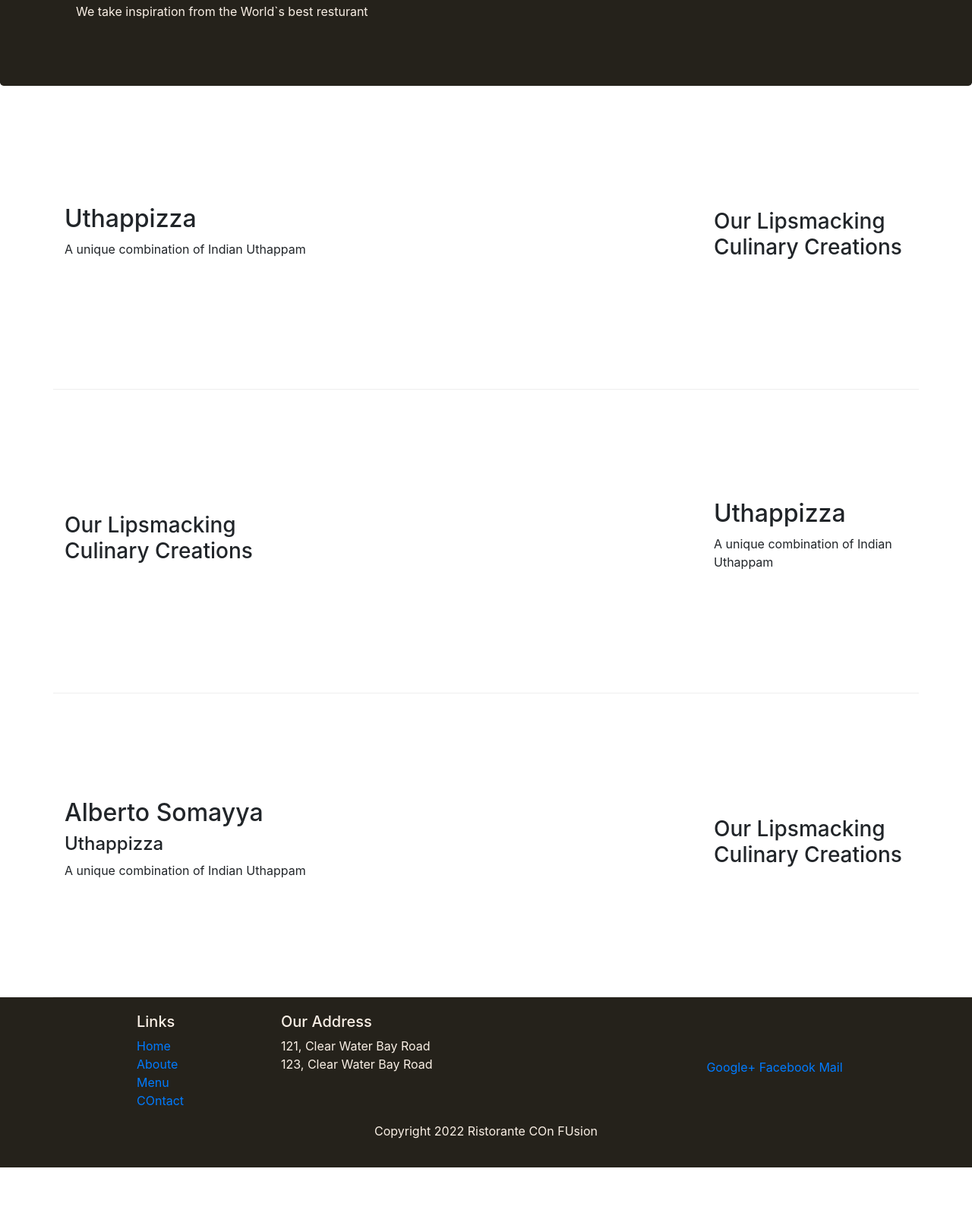
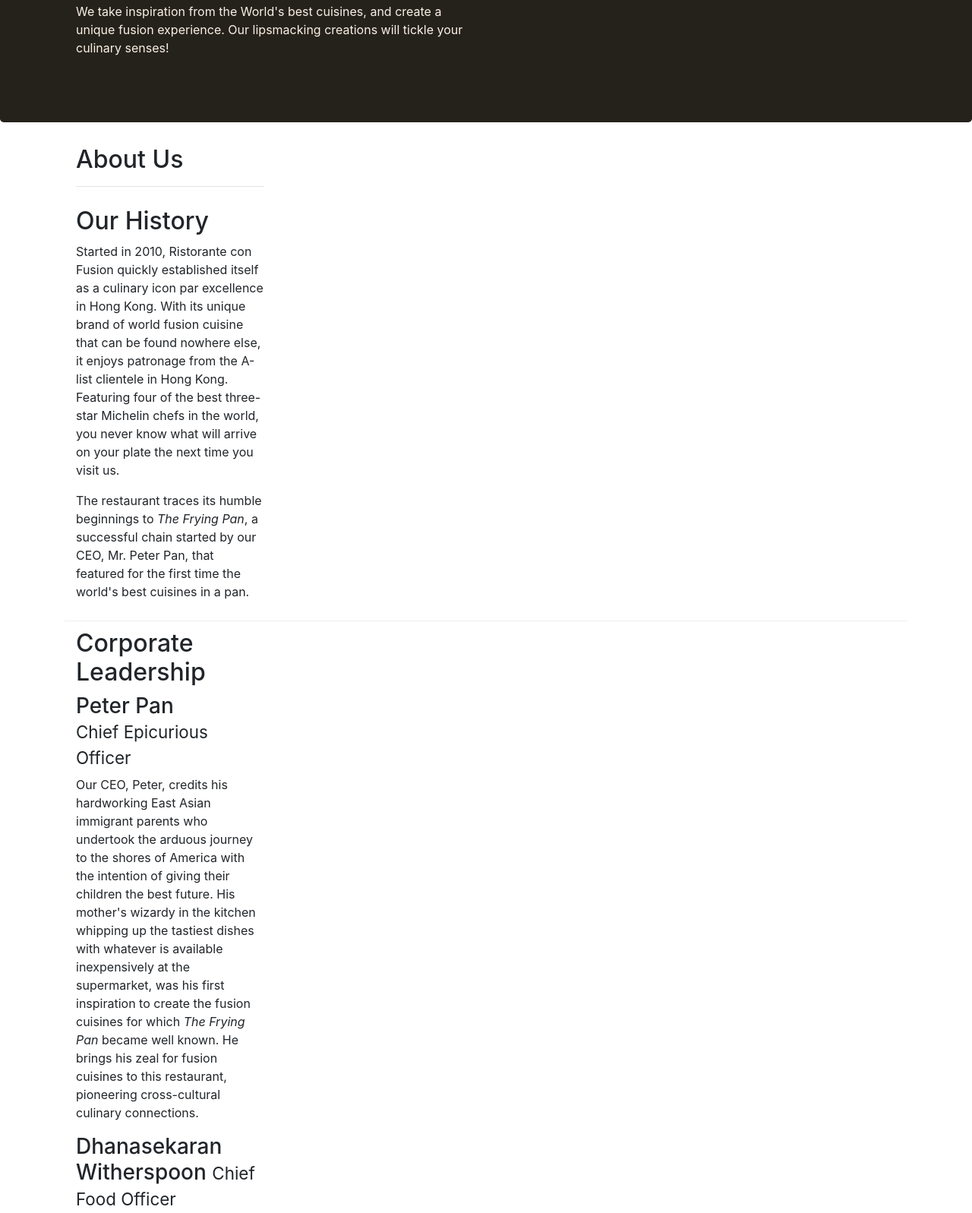
Before and after one commit to Anastasiiiii/Course-work, a website: page index.html in a window 1280 px wide. Shown: the part 123-1720 px from the top of the page at 76% size. Before the commit the page ends 1660 px from the top, so only its background shows below. Drawn offline with nearby package versions, Linux system fonts and the light colour scheme.

Commit message:
first assignment task

```diff
--- a/css/styles.css
+++ b/css/styles.css
@@ -3,8 +3,8 @@
     padding: 0px auto;
 }
 .row-content {
-    margin: 0p auto;
-    padding: 50px 0px 50px 0px;
+    margin: 0px auto;
+    padding: 10px 0px 10px 0px;
     border-bottom: 1px ridge;
     min-height: 400px;
 }
@@ -13,7 +13,7 @@
     background-color: #25221b;
     color: #faf0e6;
     margin: 0px auto;
-    padding: 20px 0px 20px 0px;
+    padding: 0px 0px 0px 0px;
 }
 .jumbotron {
     padding: 70px 30px 70px 30px;
@@ -25,3 +25,7 @@
     font-size: 80%;
     margin: 0px;
 }
+.first-title {
+    padding-top: 30px;
+
+}
--- a/index.html
+++ b/index.html
@@ -2,14 +2,12 @@
 <html>
 <head>
     <meta charset="utf-8">
-    <!-- Required meta tags always come first -->
     <meta name="viewport" content="width=device-width, initial-scale=1, shrink-to-fit=no">
     <meta http-equiv="x-ua-compatible" content="ie=edge">
 
-    <!-- Bootstrap CSS -->
     <link rel="stylesheet" href="node_modules/bootstrap/dist/css/bootstrap.min.css">
     <link rel = "stylesheet" href = "css/styles.css">
-    <title>Course work</title>
+    <title>Ristorante Con Fusion: About Us</title>
 </head>
 <body>
     <header class = "jumbotron">
@@ -17,41 +15,39 @@
             <div class = "row row-header">
                 <div class = "col-12 col-sm-6">
                     <h1>Ristorante con Fusion</h1>
-                    <p>We take inspiration from the World`s best resturant</p>
+                    <p>We take inspiration from the World's best cuisines, and create a unique fusion experience. Our lipsmacking creations will tickle your culinary senses!</p>
                 </div>
                 <div class = "col-12 col-sm">
-
                 </div>
             </div>
         </div>
     </header>
     <div class = "container">
-       <div class = "row row-content align-items-center">
-           <div class = "col-12 col-sm-4 order-sm-last col-md-3">
-               <h3>Our Lipsmacking Culinary Creations</h3>
+        <div class = " align-items-center first-title">
+           <div class = " col-12 col-sm-4 order-sm-first col-md-3">
+               <h2>About Us</h2>
+               <hr>
            </div>
-           <div class="col col-sm order-sm-first col-md">
-               <h2>Uthappizza</h2>
-               <p>A unique combination of Indian Uthappam</p>
-           </div>
-       </div>
-       <div class = "row row-content align-items-center">
+        </div>
+        <div class = "row row-content align-items-center">
+            <div class="col col-12 col-sm-4  col-md-3">
+                <h2>Our History</h2>
+                <p>Started in 2010, Ristorante con Fusion quickly established itself as a culinary icon par excellence in Hong Kong. With its unique brand of world fusion cuisine that can be found nowhere else, it enjoys patronage from the A-list clientele in Hong Kong.  Featuring four of the best three-star Michelin chefs in the world, you never know what will arrive on your plate the next time you visit us.</p>
+                <p>The restaurant traces its humble beginnings to <em>The Frying Pan</em>, a successful chain started by our CEO, Mr. Peter Pan, that featured for the first time the world's best cuisines in a pan.</p>
+            </div>
+        </div>
+        <div class = "row row-content align-items-center">
             <div class = "col-12 col-sm-4 col-md-3">
-                <h3>Our Lipsmacking Culinary Creations</h3>
-            </div>
-            <div class="col col-sm offset-6 col-md">
-                <h2>Uthappizza</h2>
-                <p>A unique combination of Indian Uthappam</p>
-            </div>
-       </div>
-       <div class = "row row-content align-items-center">
-            <div class = "col-12 col-sm-4 order-sm-last col-md-3">
-                <h3>Our Lipsmacking Culinary Creations</h3>
-            </div>
-            <div class="col col-sm order-sm-first col-md">
-                <h2>Alberto Somayya</h2>
-                <h4>Uthappizza</h4>
-                <p>A unique combination of Indian Uthappam</p>
+                <h2>Corporate Leadership</h2>
+                <h3>Peter Pan<small>
+                <br>Chief Epicurious Officer</small></h3>
+                <p class = " d-none d-sm-block">Our CEO, Peter, credits his hardworking East Asian immigrant parents who undertook the arduous journey to the shores of America with the intention of giving their children the best future. His mother's wizardy in the kitchen whipping up the tastiest dishes with whatever is available inexpensively at the supermarket, was his first inspiration to create the fusion cuisines for which <em>The Frying Pan</em> became well known. He brings his zeal for fusion cuisines to this restaurant, pioneering cross-cultural culinary connections.</p>
+                <h3>Dhanasekaran Witherspoon <small>Chief Food Officer</small></h3>
+                <p class = " d-none d-sm-block">Our CFO, Danny, as he is affectionately referred to by his colleagues, comes from a long established family tradition in farming and produce. His experiences growing up on a farm in the Australian outback gave him great appreciation for varieties of food sources. As he puts it in his own words, <em>Everything that runs, wins, and everything that stays, pays!</em></p>
+                <h3>Agumbe Tang <br><small>Chief Taste Officer</small></h3>
+                <p class = " d-none d-sm-block">Blessed with the most discerning gustatory sense, Agumbe, our CTO, personally ensures that every dish that we serve meets his exacting tastes. Our chefs dread the tongue lashing that ensues if their dish does not meet his exacting standards. He lives by his motto, <em>You click only if you survive my lick.</em></p>
+                <h3>Alberto Somayya <br><small>Executive Chef</small></h3>
+                <p class = " d-none d-sm-block">Award winning three-star Michelin chef with wide International experience having worked closely with whos-who in the culinary world, he specializes in creating mouthwatering Indo-Italian fusion experiences. He says, <em>Put together the cuisines from the two craziest cultures, and you get a winning hit! Amma Mia!</em></p>
             </div>
         </div>
     </div>
@@ -62,29 +58,36 @@
                      <h5>Links</h5>
                      <ul class = "list-unstyled">
                          <li><a href="#">Home</a></li>
-                         <li><a href="#">Aboute</a></li>
+                         <li><a href="#">About</a></li>
                          <li><a href="#">Menu</a></li>
-                         <li><a href="#">COntact</a></li>
+                         <li><a href="#">Contact</a></li>
                      </ul>
                  </div>
                  <div class="col-7 col-sm-5">
                      <h5>Our Address</h5>
                      <address>
-                         121, Clear Water Bay Road <br>
-                         123, Clear Water Bay Road <br>
+                        121, Clear Water Bay Road<br>
+                        Clear Water Bay, Kowloon<br>
+                        HONG KONG<br>
+                        Tel.: +852 1234 5678<br>
+                        Fax: +852 8765 4321<br>
+                        Email: <a href="mailto:confusion@food.net">confusion@food.net</a>
                      </address>
                  </div>
                  <div class = "col-12 col-sm-4 align-self-center">
                      <div class = "text-center">
-                         <a href = "http://google.com/+">Google+</a>
-                         <a href = "http://www.facebook.com/profile.ph">Facebook</a>
-                         <a href = "http://mailto">Mail</a>
+                        <a href="http://google.com/+">Google+</a>
+                        <a href="http://www.facebook.com/profile.php?id=">Facebook</a>
+                        <a href="http://www.linkedin.com/in/">LinkedIn</a>
+                        <a href="http://twitter.com/">Twitter</a>
+                        <a href="http://youtube.com/">YouTube</a>
+                        <a href="mailto:">Mail</a>
                      </div>
                  </div>
              </div>
              <div class = "row justify-content-center">
                  <div class = "col-auto">
-                     <p>Copyright 2022 Ristorante COn FUsion</p>
+                     <p>© Copyright 2018 Ristorante Con Fusion</p>
                  </div>
              </div>
          </div>
```
